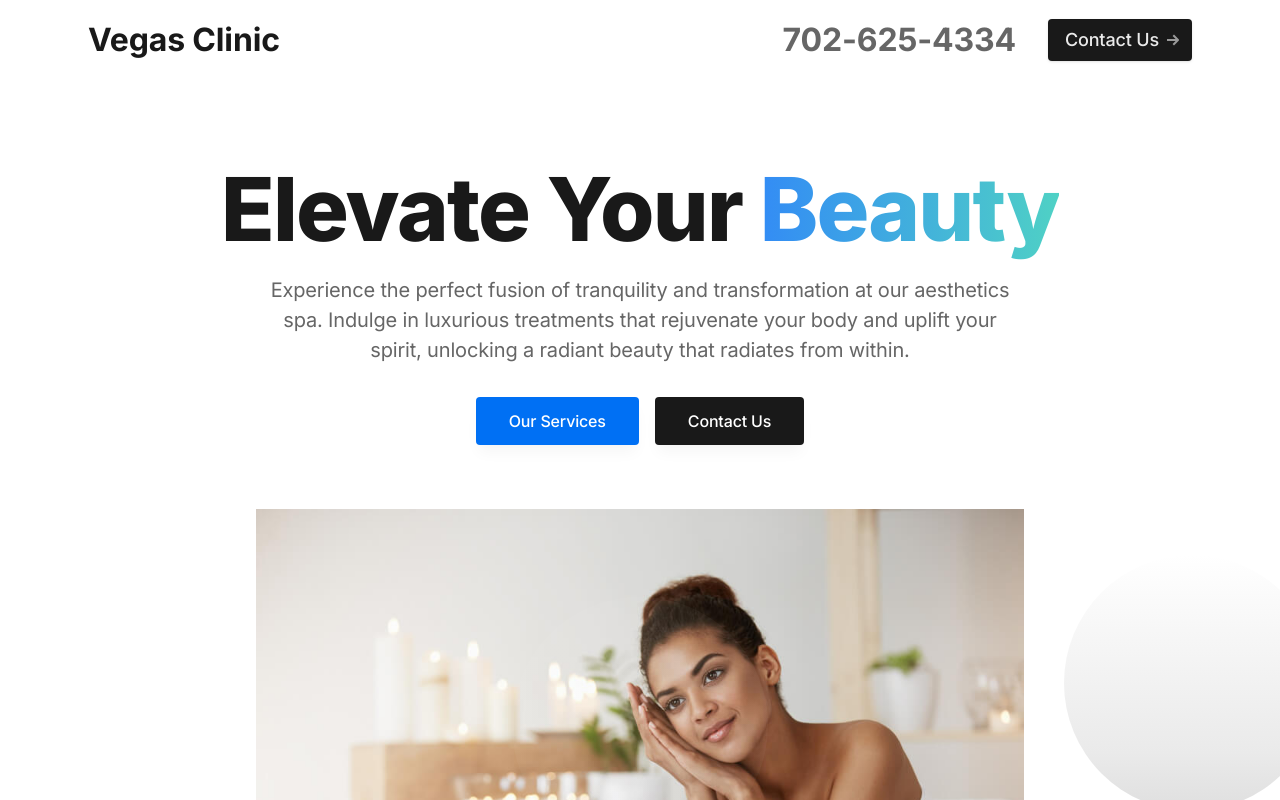
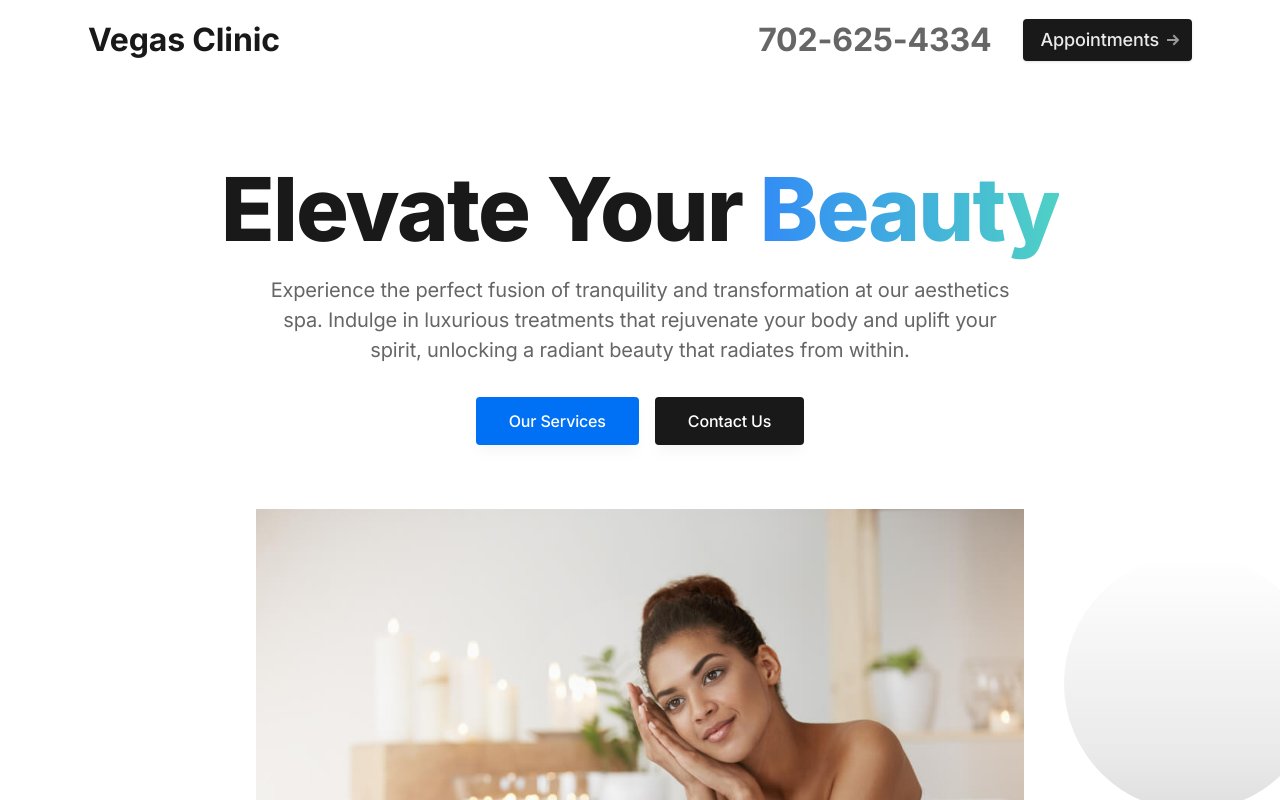
Before and after one commit to primewavehealth/vegasclinic, a Next.js app: page / in a window 1280 px wide. Shown: the top 800 px of the page. Built offline with nearby package versions, Linux system fonts and the light colour scheme.

Commit message:
Added links to schedule an appoinment

```diff
--- a/components/newsletter.tsx
+++ b/components/newsletter.tsx
@@ -59,7 +59,7 @@ export default function Newsletter() {
          <div className="flex flex-col max-w-xs mx-auto justify-left sm:flex-row sm:max-w-md lg:mx-0">
           <Link
            className="text-white bg-blue-600 shadow btn hover:bg-blue-700"
-           href="#0"
+           href="https://cal.com/vegasclinic/appointment"
           >
            Schedule An Appointment
           </Link>
--- a/components/ui/header.tsx
+++ b/components/ui/header.tsx
@@ -44,10 +44,10 @@ export default function Header() {
        </li>
        <li>
         <Link
-         href="/"
+         href="https://cal.com/vegasclinic/appointment"
          className="ml-3 text-lg text-gray-200 bg-gray-900 btn-sm hover:bg-gray-800"
         >
-         <span>Contact Us</span>
+         <span>Appointments</span>
          <svg
           className="w-3 h-3 ml-2 -mr-1 text-gray-400 fill-current shrink-0"
           viewBox="0 0 12 12"
--- a/components/ui/mobile-menu.tsx
+++ b/components/ui/mobile-menu.tsx
@@ -83,10 +83,10 @@ export default function MobileMenu() {
       </li>
       <li>
        <Link
-        href="/"
+        href="https://cal.com/vegasclinic/appointment"
         className="ml-3 text-lg text-gray-200 bg-gray-900 btn-sm hover:bg-gray-800"
        >
-        <span>Contact Us</span>
+        <span>Schedule An Appointment</span>
         <svg
          className="w-3 h-3 ml-2 -mr-1 text-gray-400 fill-current shrink-0"
          viewBox="0 0 12 12"
```
